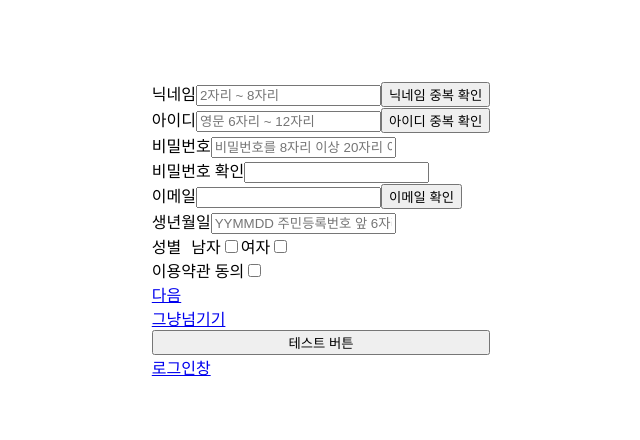
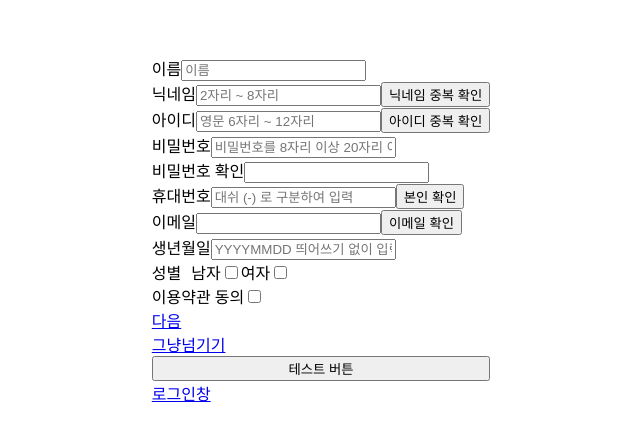
Before and after one commit to Interview-reviews/Interview-reviews-FE, a React (Create React App) app: page /SignUp in a window 1280 px wide. Shown: the part 178-618 px from the top of the page, without its empty margins (319-959 px from the left). Built offline with nearby package versions, Linux system fonts and the light colour scheme.

Commit message:
feat: 이름, 휴대번호 입력기능 추가

```diff
--- a/src/login/Information.js
+++ b/src/login/Information.js
@@ -69,7 +69,7 @@ const Information = (props) => {
       >
         <form style={{ display: "flex", flexDirection: "column" }}>
           <div>
-            <label>학력</label>
+            <label>학력*</label>
             <select onChange={onGratudateHandler}>
               <option selected value={""}>
                 학교 구분
@@ -102,8 +102,19 @@ const Information = (props) => {
           </div>
 
           <div>
-            <label>직무</label>
-            <input value={job} onChange={onJobHandler} placeholder="직무명" />
+            <label>희망 직무*</label>
+            <select>
+              <option selected value={""}>
+                직무 구분
+              </option>
+              <option value={"EducationCaseB"}>프론트엔드</option>
+              <option value={"EducationCaseB"}>백엔드</option>
+              <option value={"EducationCaseC"}>빅데이터</option>
+              <option value={"EducationCaseD"}>AI</option>
+            </select>
+            <p style={{ color: "gray", fontSize: "12px" }}>
+              희망하는 직무 또는 현재 직무를 골라주세요.
+            </p>
           </div>
           <Language />
           <div>
--- a/src/login/Login.js
+++ b/src/login/Login.js
@@ -21,8 +21,10 @@ const Login = () => {
       <button>로그인</button>
       <div>
         <Link to="/SignUp">회원가입</Link>
-        <h3>아이디 찾기</h3>
-        <h3>비밀번호 찾기</h3>
+        <div>
+          <button>아이디 찾기</button>
+          <button>비밀번호 찾기</button>
+        </div>
       </div>
     </>
   );
--- a/src/login/SignUp.js
+++ b/src/login/SignUp.js
@@ -3,11 +3,13 @@ import { Link } from "react-router-dom";
 import { checkId, checkNickname } from "../API/SignUpAPI";
 
 const SignUp = (info) => {
+  const [name, setName] = useState("");
   const [nickname, setNickname] = useState("");
   const [id, setId] = useState("");
   const [pwd, setPwd] = useState("");
   const [ismatch, setIsmatch] = useState(true);
   const [checkPwd, setCheckPwd] = useState("");
+  const [phoneNumber, setPhoneNumber] = useState("");
   const [email, setEmail] = useState("");
   const [birthday, setBirthday] = useState("");
   const [sex, setSex] = useState("");
@@ -16,15 +18,6 @@ const SignUp = (info) => {
   const [allowId, setAllowId] = useState("");
   const [checkEmail, setCheckEmail] = useState("");
 
-  const onNicknameHandler = (e) => {
-    setNickname(e.currentTarget.value);
-  };
-  const onIdHandler = (e) => {
-    setId(e.currentTarget.value);
-  };
-  const onPwdHandler = (e) => {
-    setPwd(e.currentTarget.value);
-  };
   const onCheckPwdHandler = (e) => {
     setCheckPwd(e.currentTarget.value);
     if (e.currentTarget.value.length === 0 || e.currentTarget.value === pwd) {
@@ -34,20 +27,8 @@ const SignUp = (info) => {
     }
   };
 
-  const onEmailHandler = (e) => {
-    setEmail(e.currentTarget.value);
-  };
-
-  const onBirthdayHandler = (e) => {
-    setBirthday(e.currentTarget.value);
-  };
-
   const onSexHandler = (e) => {
     setSex(e.currentTarget.value);
-  };
-
-  const onAgreeeServiceHandler = () => {
-    setAgreeeService(!agreeService);
   };
 
   const isAllowNickname = async (e) => {
@@ -179,10 +160,18 @@ const SignUp = (info) => {
       >
         <form style={{ display: "flex", flexDirection: "column" }}>
           <div>
+            <label>이름</label>
+            <input
+              value={name}
+              onChange={(e) => setName(e.currentTarget.value)}
+              placeholder="이름"
+            />
+          </div>
+          <div>
             <label>닉네임</label>
             <input
               value={nickname}
-              onChange={onNicknameHandler}
+              onChange={(e) => setNickname(e.currentTarget.value)}
               placeholder="2자리 ~ 8자리"
             />
             <button style={{ cursor: "pointer" }} onClick={isAllowNickname}>
@@ -193,7 +182,7 @@ const SignUp = (info) => {
             <label>아이디</label>
             <input
               value={id}
-              onChange={onIdHandler}
+              onChange={(e) => setId(e.currentTarget.value)}
               placeholder="영문 6자리 ~ 12자리"
             />
             <button style={{ cursor: "pointer" }} onClick={isAllowId}>
@@ -204,7 +193,7 @@ const SignUp = (info) => {
             <label>비밀번호</label>
             <input
               value={pwd}
-              onChange={onPwdHandler}
+              onChange={(e) => setPwd(e.currentTarget.value)}
               placeholder="비밀번호를 8자리 이상 20자리 이내로 설정해주세요."
             />
           </div>
@@ -220,8 +209,22 @@ const SignUp = (info) => {
             )}
           </div>
           <div>
+            <label>휴대번호</label>
+            <input
+              value={phoneNumber}
+              onChange={(e) => setPhoneNumber(e.currentTarget.value)}
+              placeholder="대쉬 (-) 로 구분하여 입력"
+            />
+            <button style={{ cursor: "pointer" }} onClick={isAllowNickname}>
+              본인 확인
+            </button>
+          </div>
+          <div>
             <label>이메일</label>
-            <input value={email} onChange={onEmailHandler} />
+            <input
+              value={email}
+              onChange={(e) => setEmail(e.currentTarget.value)}
+            />
             <button onClick={isAllowEmail}>이메일 확인</button>
             {checkEmail === "" ? (
               ""
@@ -239,9 +242,9 @@ const SignUp = (info) => {
             <label>생년월일</label>
             <input
               type="birthday"
-              placeholder="YYMMDD 주민등록번호 앞 6자리"
-              maxLength={6}
-              onChange={onBirthdayHandler}
+              placeholder="YYYYMMDD 띄어쓰기 없이 입력"
+              maxLength={8}
+              onChange={(e) => setBirthday(e.currentTarget.value)}
             />
           </div>
           <div>
@@ -274,7 +277,7 @@ const SignUp = (info) => {
             <input
               style={{ cursor: "pointer" }}
               type="checkbox"
-              onChange={onAgreeeServiceHandler}
+              onChange={(e) => setAgreeeService(e.currentTarget.value)}
             />
           </div>
           <div>
```
